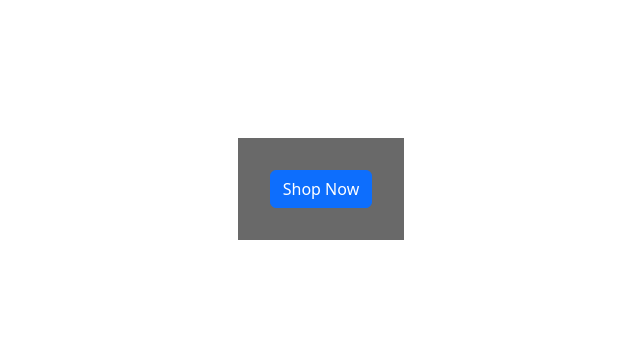
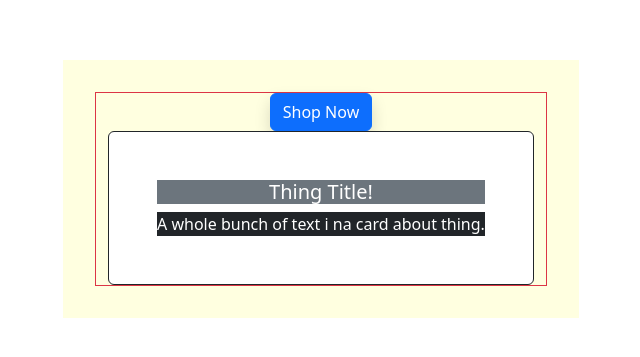
Before and after one commit to markoagidej/Integrating-Bootstrap-with-React, a React (Vite) app: page / in a window 1280 px wide. Shown: the part 211-568 px from the top of the page, without its empty margins (319-959 px from the left). Built offline with nearby package versions, Linux system fonts and the light colour scheme.

Commit message:
Q1T3 done

```diff
--- a/src/App.css
+++ b/src/App.css
@@ -3,7 +3,7 @@
   margin: 0 auto;
   padding: 2rem;
   text-align: center;
-  background-color: dimgray;
+  background-color: lightyellow;
 }
 
 .logo {
--- a/src/components/Home.jsx
+++ b/src/components/Home.jsx
@@ -1,11 +1,13 @@
 import 'bootstrap/dist/css/bootstrap.min.css';
-import Button from 'react-bootstrap/Button';
+import { Button, Container } from 'react-bootstrap';
+import HomeCard from './HomeCard'
 
 const Home = () => {
     return (
-        <>
-            <Button variant="primary">Shop Now</Button>
-        </>
+        <Container className="border border-danger">
+            <Button variant="primary" className="shadow">Shop Now</Button>
+            <HomeCard />
+        </Container>
     );
 };
 
--- /dev/null
+++ b/src/components/HomeCard.jsx
@@ -0,0 +1,17 @@
+import 'bootstrap/dist/css/bootstrap.min.css';
+import { Card } from 'react-bootstrap';
+
+const HomeCard = () => {
+    return (
+        <Card className="border border-dark">
+            <Card.Body>
+                <Card.Title className='bg-secondary text-white'>Thing Title!</Card.Title>
+                <Card.Text className='bg-dark text-white'>
+                    A whole bunch of text i na card about thing.
+                </Card.Text>
+            </Card.Body>
+        </Card>
+    );
+};
+
+export default HomeCard;
```
